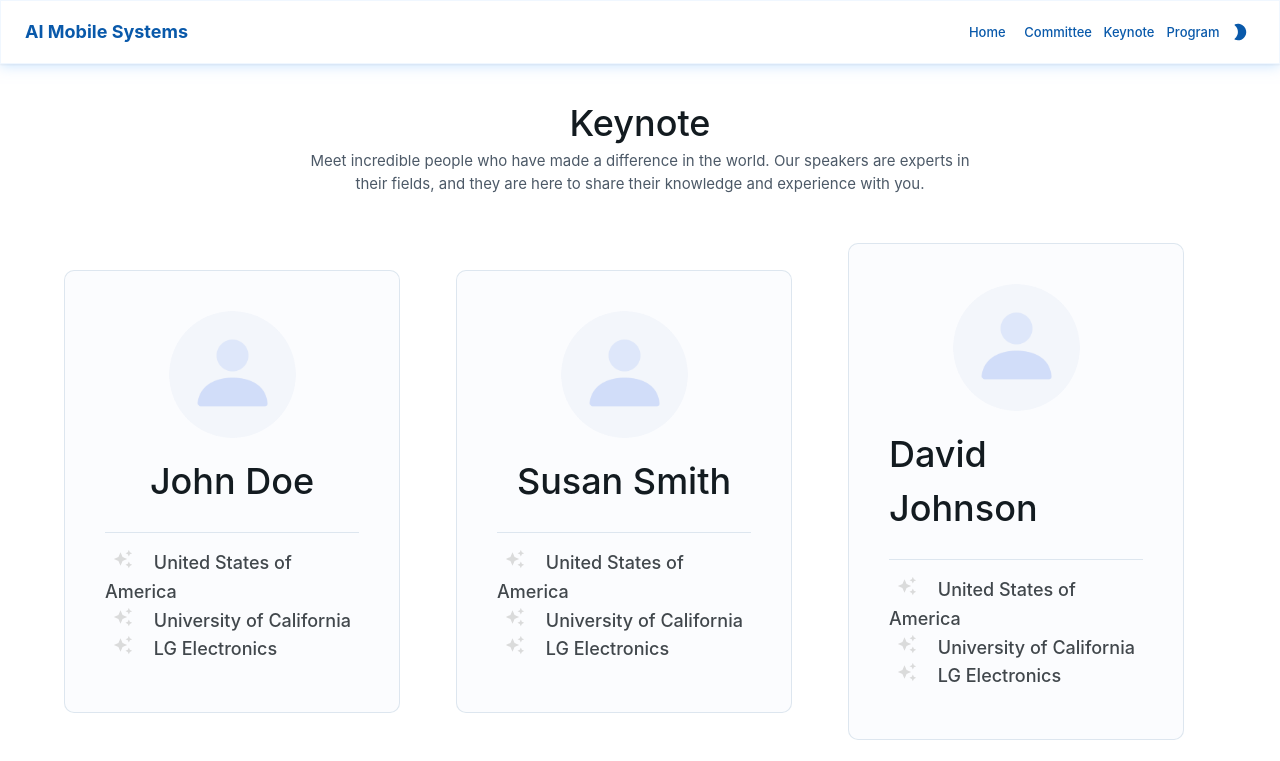
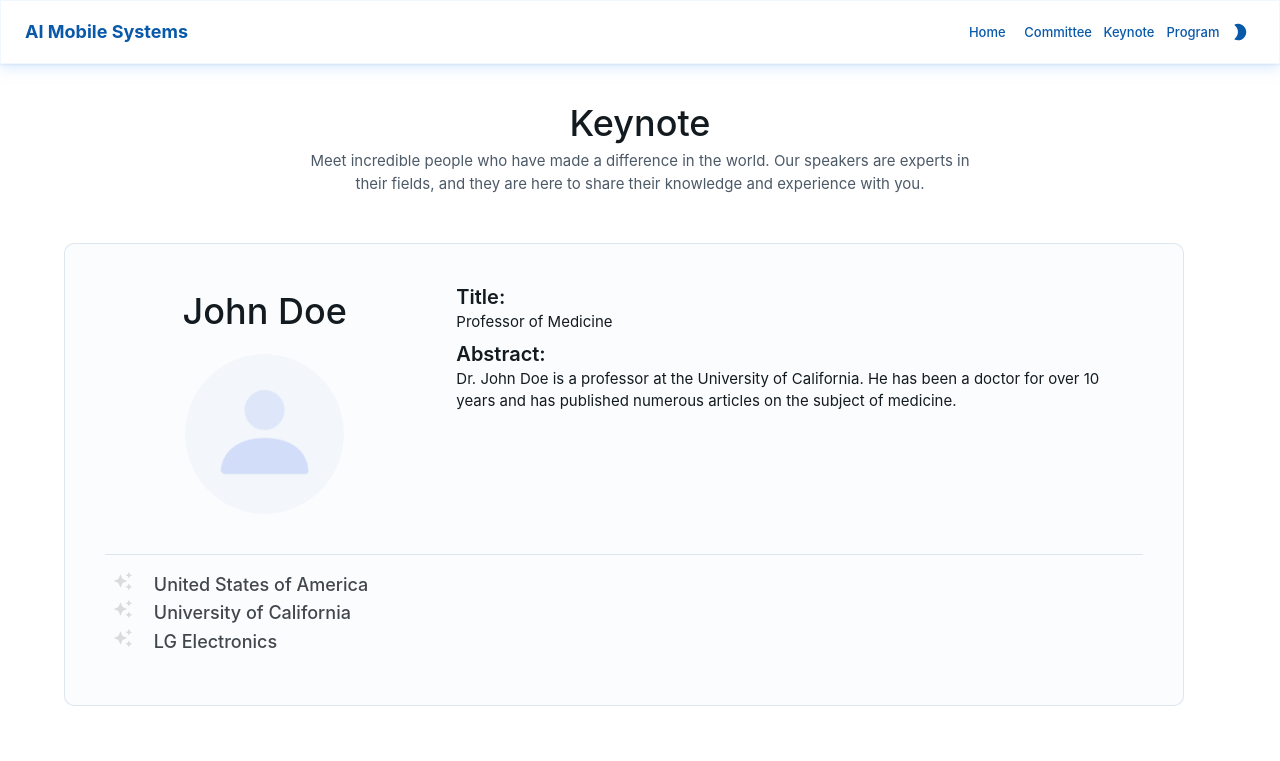
Before and after one commit to hypnotes/react-grid-test, a React (Vite) app: page /keynote in a window 1280 px wide. Shown: the top 761 px of the page. Built offline with nearby package versions, Linux system fonts and the light colour scheme.

Commit message:
feat: add title to keyvisitors

```diff
--- a/src/components/KeyVisitors.tsx
+++ b/src/components/KeyVisitors.tsx
@@ -1,6 +1,6 @@
 import { keyVisitors } from '@/data/keyVisitors'
 import AutoAwesomeIcon from '@mui/icons-material/AutoAwesome'
-import { styled } from '@mui/material'
+import { Stack, styled } from '@mui/material'
 import Box from '@mui/material/Box'
 import Card from '@mui/material/Card'
 import CardContent from '@mui/material/CardContent'
@@ -40,10 +40,14 @@ export default function Pricing() {
       </Box>
       <Grid container spacing={3} alignItems="center" justifyContent="center">
         {keyVisitors.map((speaker) => (
-          <Grid item key={speaker.name} xs={12} md={4} padding={4}>
+          <Grid item key={speaker.name} xs={12} md={12} padding={4}>
             <CardBox sx={(theme) => ({})}>
               <CardContent>
-                <Box
+                <Grid container spacing={2}>
+                  <Grid
+                    item
+                    xs={12}
+                    md={4}
                     sx={{
                       mb: 1,
                       display: 'flex',
@@ -52,13 +56,29 @@ export default function Pricing() {
                       flexDirection: 'column',
                       gap: 2
                     }}
+                    p={2}
                   >
+                    <Typography variant="h4">{speaker.name}</Typography>
                     <Avatar
                       src={speaker.avatar ?? DefaultAvatar}
                       alt={speaker.name}
                     />
-                  <Typography variant="h4">{speaker.name}</Typography>
-                </Box>
+                  </Grid>
+                  <Grid item xs={12} md={8} p={2}>
+                    <Stack spacing={1}>
+                      <div>
+                        <Typography variant="h5">Title:</Typography>
+                        <Typography variant="body1">{speaker.title}</Typography>
+                      </div>
+                      <div>
+                        <Typography variant="h5">Abstract:</Typography>
+                        <Typography variant="body1">
+                          {speaker.description}
+                        </Typography>
+                      </div>
+                    </Stack>
+                  </Grid>
+                </Grid>
                 <Box display={'flex'} alignItems={'baseline'}></Box>
                 <Divider sx={{ marginY: 2 }} />
                 {speaker.experience.map((exp) => (
--- a/src/data/keyVisitors.ts
+++ b/src/data/keyVisitors.ts
@@ -2,6 +2,7 @@ type KeyVisitor = {
   name: string
   avatar?: string
   experience: string[]
+  title: string
   description: string
 }
 
@@ -14,6 +15,7 @@ export const keyVisitors: KeyVisitor[] = [
       'University of California',
       'LG Electronics'
     ],
+    title: 'Professor of Medicine',
     description:
       'Dr. John Doe is a professor at the University of California. He has been a doctor for over 10 years and has published numerous articles on the subject of medicine.'
   },
@@ -25,6 +27,7 @@ export const keyVisitors: KeyVisitor[] = [
       'University of California',
       'LG Electronics'
     ],
+    title: 'Professor of Medicine',
     description:
       'Dr. Jane Doe is a professor at the University of California. She has been a doctor for over 10 years and has published numerous articles on the subject of medicine.'
   },
@@ -36,6 +39,7 @@ export const keyVisitors: KeyVisitor[] = [
       'University of California',
       'LG Electronics'
     ],
+    title: 'Professor of Medicine',
     description:
       'Dr. Professional is a professor at the University of California. He has been a doctor for over 10 years and has published numerous articles on the subject of medicine.'
   }
--- a/src/pages/CommitteePage.tsx
+++ b/src/pages/CommitteePage.tsx
@@ -6,7 +6,6 @@ export default function CommitteePage() {
   return (
     <>
       <Committee />
-      <Divider />
       <Footer />
     </>
   )
```
Lines whose indentation alone changed are shown as unchanged.
